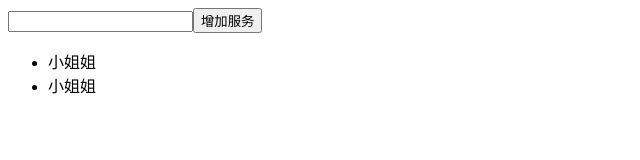
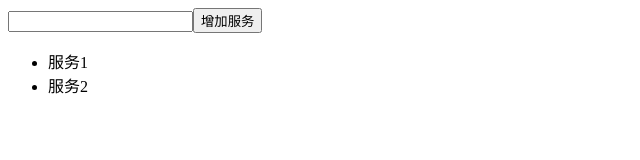
Before and after one commit to Akateason/reactPlayground, a React (Create React App) app: page / in a window 1280 px wide. Shown: the top 160 px of the page, without its empty margins (0-640 px from the left). Built offline with nearby package versions, Linux system fonts and the light colour scheme.

Commit message:
feat: 父子组件传值

```diff
--- a/src/reactDemos/example/Xiaojiejie.js
+++ b/src/reactDemos/example/Xiaojiejie.js
@@ -30,7 +30,13 @@
                               {item}
                         </li>);
                 */}
-                return (<XiaojiejieItem></XiaojiejieItem>);
+                return (<XiaojiejieItem
+                          key={index+item}
+                          content={item}
+                          index={index}
+                          deleteItem={this.deleteItem.bind(this)}
+                          />);
+                          // 父组件传值给子组件. 子组件不能有方法, 也要用父组件的方法传值过去.
               })
             }
           </ul>
--- a/src/reactDemos/example/XiaojiejieItem.js
+++ b/src/reactDemos/example/XiaojiejieItem.js
@@ -1,9 +1,20 @@
 import React, { Component } from 'react';
 
+// 子组件
 export default class XiaojiejieItem extends Component {
-  render() {
+  constructor(props){
+    super(props);
+    this.handleClick=this.handleClick.bind(this); //bind(this)最好写constructor里
+  }
+
+  render(){
     return (
-      <li>小姐姐</li>
+        <li onClick={this.handleClick}>{this.props.content}</li>  //这也可以写bind(this)
     );
   };
+
+  handleClick(){
+    console.log(this.props.index);
+    this.props.deleteItem(this.props.index); //this.props.xx 子组件接受父组件的值, 子组件调用父组件传递过来的函数
+  }
 }
```
